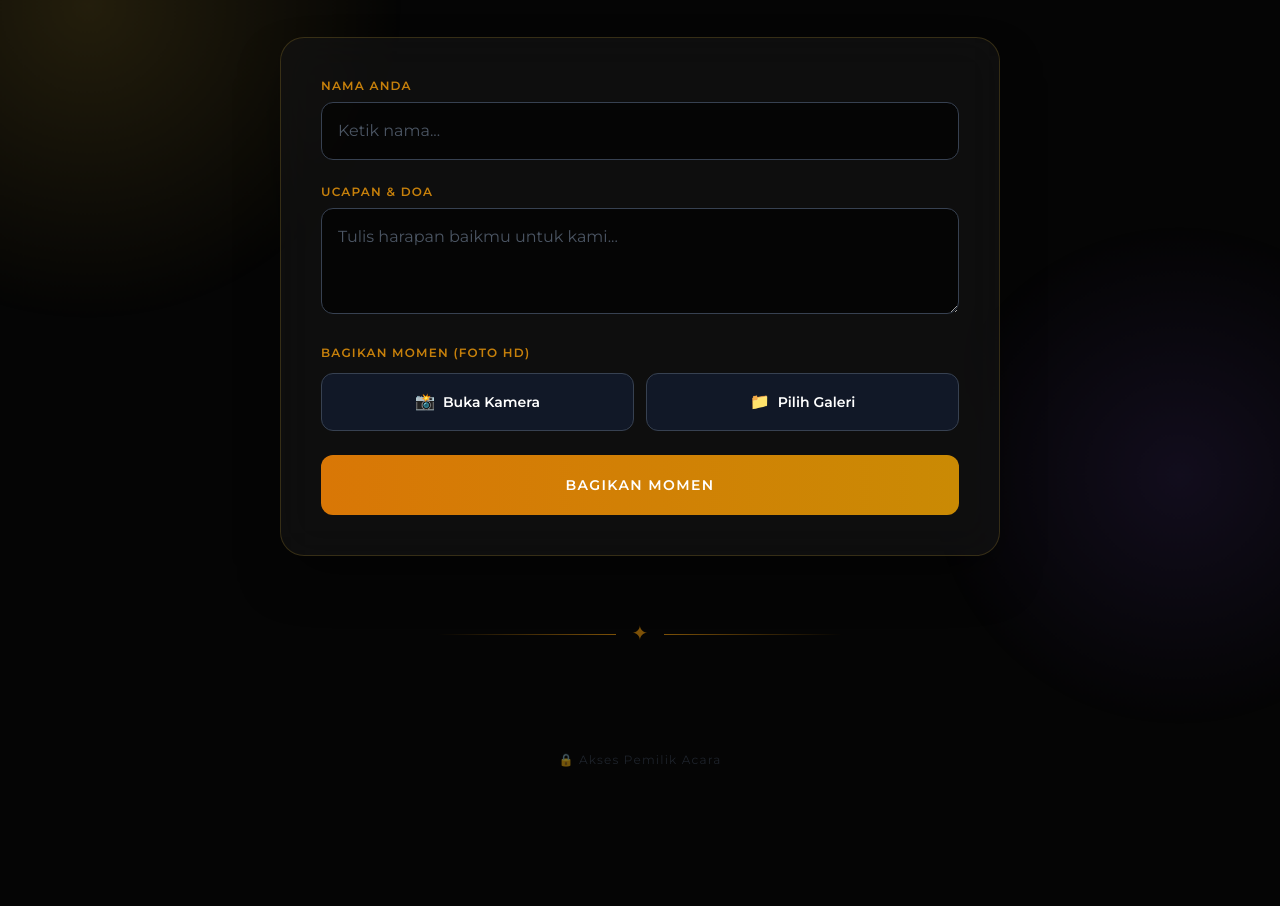
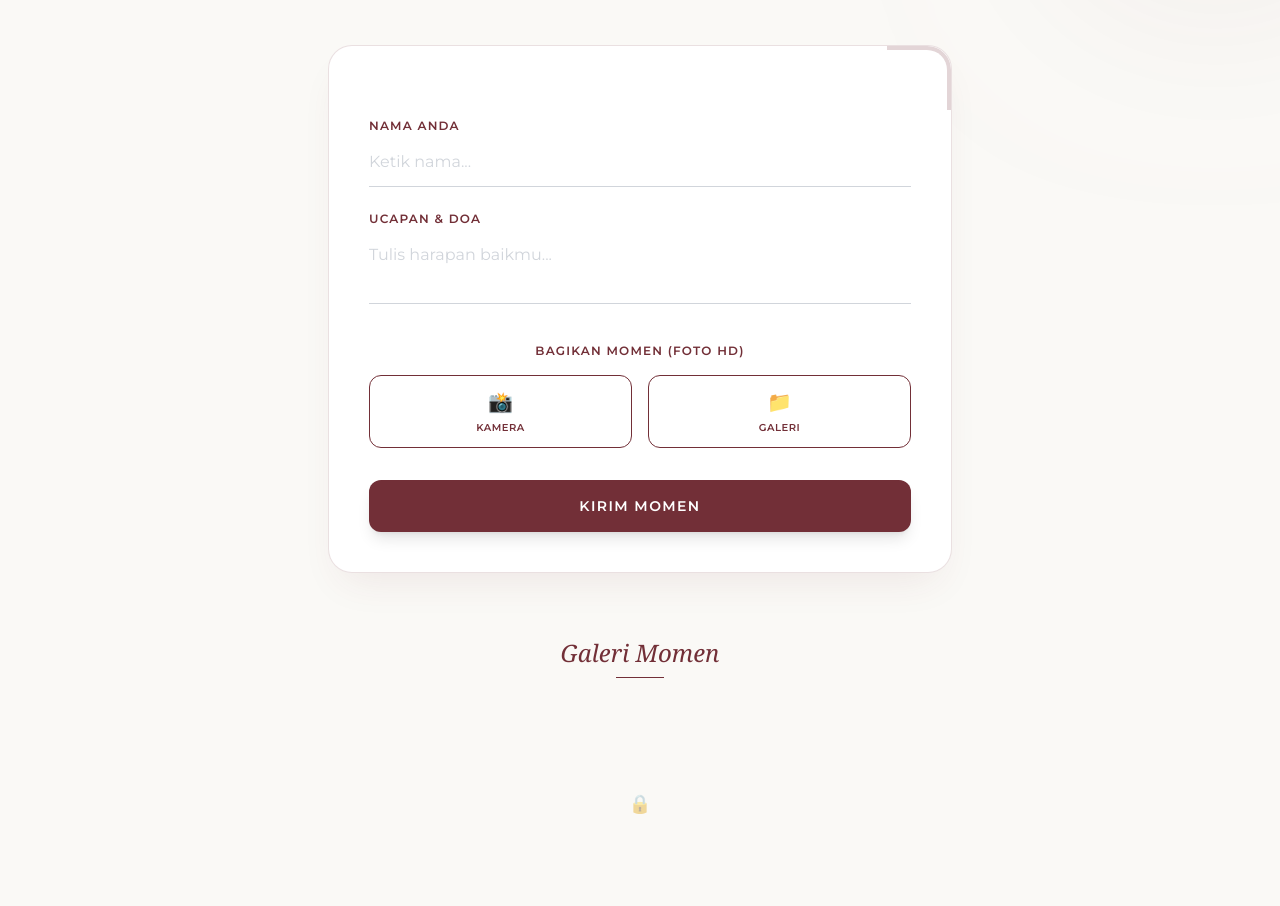
Before and after one commit to sarifarifin01/ARIFallForLINA, a plain HTML site: page index.html in a window 1280 px wide. Shown: the part 195-1101 px from the top of the page. Before the commit the page ends 1067 px from the top, so only its background shows below. Drawn offline with nearby package versions, Linux system fonts and the light colour scheme; no server answers; a web font is replaced by a local one.

Commit message:
Update index.html

```diff
--- a/index.html
+++ b/index.html
@@ -5,108 +5,117 @@
     <meta name="viewport" content="width=device-width, initial-scale=1.0">
     <title>Buku Tamu Digital - Wedding</title>
     <script src="https://cdn.tailwindcss.com"></script>
-    <!-- Font Mewah -->
-    <link href="https://fonts.googleapis.com/css2?family=Cinzel:wght@500;700&family=Montserrat:wght@300;400;600&display=swap" rel="stylesheet">
+    <link href="https://fonts.googleapis.com/css2?family=Playfair+Display:ital,wght@0,500;0,700;1,500&family=Montserrat:wght@300;400;500;600&display=swap" rel="stylesheet">
 
-    <!-- Load Firebase (Hanya Firestore) -->
+    <!-- Load Firebase -->
     <script src="https://www.gstatic.com/firebasejs/8.10.1/firebase-app.js"></script>
     <script src="https://www.gstatic.com/firebasejs/8.10.1/firebase-firestore.js"></script>
 
     <style>
-        body { font-family: 'Montserrat', sans-serif; background-color: #050505; color: #f3f4f6; }
-        .font-cinzel { font-family: 'Cinzel', serif; }
+        :root { --maroon: #722F37; --maroon-dark: #521f25; }
+        body { font-family: 'Montserrat', sans-serif; background-color: #FAF9F6; color: #333; }
+        .font-serif { font-family: 'Playfair Display', serif; }
+        .text-maroon { color: var(--maroon); }
+        .bg-maroon { background-color: var(--maroon); }
+        .border-maroon { border-color: var(--maroon); }
 
-        /* Animasi Background Mewah */
-        .bg-glow {
-            position: fixed; width: 50vw; height: 50vw; background: radial-gradient(circle, rgba(212,175,55,0.15) 0%, rgba(0,0,0,0) 70%);
-            top: -20%; left: -20%; z-index: -1; animation: float 10s infinite alternate;
-        }
-        .bg-glow-2 {
-            position: fixed; width: 40vw; height: 40vw; background: radial-gradient(circle, rgba(139,92,246,0.1) 0%, rgba(0,0,0,0) 70%);
-            bottom: -10%; right: -10%; z-index: -1; animation: float 15s infinite alternate-reverse;
-        }
-        @keyframes float { 0% { transform: translate(0, 0); } 100% { transform: translate(30px, 50px); } }
-
-        /* Efek Kaca Premium */
-        .glass-panel {
-            background: rgba(20, 20, 20, 0.6); backdrop-filter: blur(20px); -webkit-backdrop-filter: blur(20px);
-            border: 1px solid rgba(212, 175, 55, 0.2); box-shadow: 0 25px 50px -12px rgba(0, 0, 0, 0.5);
+        /* Elemen Kaca & Bayangan Lembut */
+        .card-elegant {
+            background: #FFFFFF;
+            border: 1px solid rgba(114, 47, 55, 0.15);
+            box-shadow: 0 20px 40px -15px rgba(114, 47, 55, 0.1);
         }
 
-        /* Layout Galeri Pinterest (Masonry) */
+        /* Layout Galeri */
         .masonry-grid { column-count: 1; column-gap: 1.5rem; }
         @media (min-width: 640px) { .masonry-grid { column-count: 2; } }
         .masonry-item { break-inside: avoid; margin-bottom: 1.5rem; }
+
+        /* Input Elegan Minimalis */
+        .input-elegant {
+            background: transparent;
+            border: none;
+            border-bottom: 1px solid #d1d5db;
+            border-radius: 0;
+            padding: 0.75rem 0;
+            transition: all 0.3s ease;
+        }
+        .input-elegant:focus {
+            outline: none;
+            border-bottom: 2px solid var(--maroon);
+        }
     </style>
 </head>
-<body class="relative min-h-screen pb-12 overflow-x-hidden">
+<body class="relative min-h-screen pb-12">
 
-    <!-- Latar Belakang -->
-    <div class="bg-glow"></div>
-    <div class="bg-glow-2"></div>
+    <!-- Ornamen Abstrak Latar Belakang -->
+    <div class="fixed top-0 left-0 w-full h-2 bg-maroon z-50"></div>
+    <div class="fixed top-[-10%] right-[-5%] w-64 h-64 bg-[#722F37] rounded-full mix-blend-multiply filter blur-[100px] opacity-10 z-0 pointer-events-none"></div>
 
-    <div class="max-w-3xl mx-auto p-4 sm:p-6 relative z-10 mt-8">
+    <div class="max-w-2xl mx-auto p-4 sm:p-6 relative z-10 mt-10">
 
         <!-- Header -->
         <div class="text-center mb-12">
-            <p class="text-[10px] sm:text-xs text-amber-500 tracking-[0.4em] uppercase font-semibold mb-3">The Wedding Celebration Of</p>
-            <h1 class="text-4xl sm:text-6xl font-cinzel font-bold text-transparent bg-clip-text bg-gradient-to-r from-amber-200 via-yellow-500 to-amber-200 mb-2 drop-shadow-lg">
+            <p class="text-[10px] sm:text-xs text-gray-500 tracking-[0.4em] uppercase font-semibold mb-3">The Wedding Celebration Of</p>
+            <h1 class="text-5xl sm:text-6xl font-serif font-bold text-maroon mb-2">
                 Lina & Sarif
             </h1>
-            <p class="text-sm sm:text-base text-gray-400 font-light tracking-widest mt-4">#ARIFallForLINA</p>
+            <p class="text-sm sm:text-base text-[#722F37]/70 font-medium tracking-widest mt-4">#ARIFallForLINA</p>
         </div>
 
         <!-- Form Input -->
-        <form id="guestForm" class="glass-panel p-6 sm:p-10 rounded-3xl mb-16 space-y-6">
-            <div class="grid grid-cols-1 sm:grid-cols-2 gap-6">
-                <div class="sm:col-span-2">
-                    <label class="block text-xs font-semibold tracking-widest text-amber-500/80 uppercase mb-2">Nama Anda</label>
-                    <input type="text" id="name" required class="w-full bg-black/60 border border-gray-700 p-4 rounded-xl focus:outline-none focus:border-amber-500 text-white transition placeholder-gray-600" placeholder="Ketik nama...">
+        <form id="guestForm" class="card-elegant p-8 sm:p-10 rounded-3xl mb-16 space-y-8 relative overflow-hidden">
+            <!-- Dekorasi Sudut -->
+            <div class="absolute top-0 right-0 w-16 h-16 border-t-4 border-r-4 border-maroon opacity-20 rounded-tr-3xl"></div>
+
+            <div class="space-y-6 relative z-10">
+                <div>
+                    <label class="block text-xs font-semibold tracking-widest text-maroon uppercase mb-1">Nama Anda</label>
+                    <input type="text" id="name" required class="w-full input-elegant text-gray-800 placeholder-gray-300" placeholder="Ketik nama...">
                 </div>
-                <div class="sm:col-span-2">
-                    <label class="block text-xs font-semibold tracking-widest text-amber-500/80 uppercase mb-2">Ucapan & Doa</label>
-                    <textarea id="message" required rows="3" class="w-full bg-black/60 border border-gray-700 p-4 rounded-xl focus:outline-none focus:border-amber-500 text-white transition placeholder-gray-600" placeholder="Tulis harapan baikmu untuk kami..."></textarea>
+                <div>
+                    <label class="block text-xs font-semibold tracking-widest text-maroon uppercase mb-1">Ucapan & Doa</label>
+                    <textarea id="message" required rows="2" class="w-full input-elegant text-gray-800 placeholder-gray-300 resize-none" placeholder="Tulis harapan baikmu..."></textarea>
                 </div>
             </div>
 
             <!-- Area Unggah Foto HD -->
-            <div>
-                <label class="block text-xs font-semibold tracking-widest text-amber-500/80 uppercase mb-3">Bagikan Momen (Foto HD)</label>
+            <div class="relative z-10">
+                <label class="block text-xs font-semibold tracking-widest text-maroon uppercase mb-4 text-center">Bagikan Momen (Foto HD)</label>
 
-                <!-- Input file disembunyikan, diganti tombol custom -->
                 <input type="file" id="photoCamera" accept="image/*" capture="environment" class="hidden" onchange="previewFile('photoCamera')">
                 <input type="file" id="photoGallery" accept="image/*" class="hidden" onchange="previewFile('photoGallery')">
 
-                <div class="flex gap-3">
-                    <button type="button" onclick="document.getElementById('photoCamera').click()" class="flex-1 bg-gray-900 border border-gray-700 hover:border-amber-500/50 text-white p-4 rounded-xl flex items-center justify-center gap-2 transition">
-                        📸 <span class="text-sm font-semibold">Buka Kamera</span>
+                <div class="flex gap-4">
+                    <button type="button" onclick="document.getElementById('photoCamera').click()" class="flex-1 bg-white border border-maroon text-maroon hover:bg-[#722F37] hover:text-white p-3 rounded-xl flex flex-col items-center justify-center gap-1 transition duration-300">
+                        <span class="text-xl">📸</span>
+                        <span class="text-[10px] font-bold tracking-wider uppercase">Kamera</span>
                     </button>
-                    <button type="button" onclick="document.getElementById('photoGallery').click()" class="flex-1 bg-gray-900 border border-gray-700 hover:border-amber-500/50 text-white p-4 rounded-xl flex items-center justify-center gap-2 transition">
-                        📁 <span class="text-sm font-semibold">Pilih Galeri</span>
+                    <button type="button" onclick="document.getElementById('photoGallery').click()" class="flex-1 bg-white border border-maroon text-maroon hover:bg-[#722F37] hover:text-white p-3 rounded-xl flex flex-col items-center justify-center gap-1 transition duration-300">
+                        <span class="text-xl">📁</span>
+                        <span class="text-[10px] font-bold tracking-wider uppercase">Galeri</span>
                     </button>
                 </div>
-                <p id="file-status" class="text-xs text-green-400 mt-2 hidden">✓ Foto HD siap dikirim</p>
+                <p id="file-status" class="text-xs text-maroon text-center font-medium mt-3 hidden">✓ Foto disiapkan</p>
             </div>
 
-            <button type="submit" id="btnSubmit" class="w-full bg-gradient-to-r from-amber-600 to-yellow-600 text-white font-bold text-sm tracking-widest uppercase py-5 rounded-xl mt-4 hover:shadow-[0_0_20px_rgba(217,171,85,0.4)] transition transform active:scale-[0.98]">
-                Bagikan Momen
+            <button type="submit" id="btnSubmit" class="w-full bg-maroon text-white font-semibold text-sm tracking-widest uppercase py-4 rounded-xl mt-4 shadow-lg hover:shadow-xl hover:bg-[#521f25] transition duration-300 relative z-10">
+                Kirim Momen
             </button>
         </form>
 
-        <!-- Garis Pembatas Estetik -->
-        <div class="flex items-center justify-center mb-10 opacity-50">
-            <div class="h-[1px] w-1/4 bg-gradient-to-r from-transparent to-amber-500"></div>
-            <div class="mx-4 text-amber-500 font-cinzel text-xl">✦</div>
-            <div class="h-[1px] w-1/4 bg-gradient-to-l from-transparent to-amber-500"></div>
+        <!-- Galeri -->
+        <div class="text-center mb-8">
+            <h2 class="text-2xl font-serif italic text-maroon">Galeri Momen</h2>
+            <div class="w-12 h-[1px] bg-maroon mx-auto mt-2"></div>
         </div>
 
-        <!-- Galeri -->
         <div id="gallery" class="masonry-grid"></div>
 
-        <!-- Tombol Rahasia Admin -->
-        <div class="text-center mt-16 pb-8">
-            <button onclick="adminLogin()" class="text-gray-700 hover:text-amber-500 transition text-xs tracking-widest flex items-center justify-center gap-2 mx-auto">
-                <span class="opacity-50">🔒 Akses Pemilik Acara</span>
+        <!-- Tombol Rahasia Admin (Hanya Gembok Tanpa Teks) -->
+        <div class="text-center mt-20 pb-4">
+            <button onclick="adminLogin()" class="text-gray-300 hover:text-maroon transition text-lg opacity-40 hover:opacity-100">
+                🔒
             </button>
         </div>
     </div>
@@ -123,12 +132,10 @@
         firebase.initializeApp(firebaseConfig);
         const db = firebase.firestore();
 
-        // Variabel Penyimpanan
         let myPosts = JSON.parse(localStorage.getItem('guestbook_my_posts')) || [];
         let isAdmin = localStorage.getItem('guestbook_admin') === 'sarifarifin1901@gmail.com';
         let selectedFile = null;
 
-        // Fungsi Notifikasi File Dipilih
         window.previewFile = function(inputId) {
             selectedFile = document.getElementById(inputId).files[0];
             if(selectedFile) {
@@ -136,25 +143,18 @@
             }
         }
 
-        // Fitur Login Admin (Rahasia)
+        // Login Admin Tanpa Teks Keterangan
         window.adminLogin = function() {
-            if (isAdmin) {
-                alert("Kamu sudah login sebagai Admin. Kamu bisa menghapus foto siapa saja.");
-                return;
-            }
-            const email = prompt("Masukkan Email Pemilik Acara:");
+            if (isAdmin) return;
+            const email = prompt(""); // Pop-up kosong tanpa instruksi
             if (email === 'sarifarifin1901@gmail.com') {
                 localStorage.setItem('guestbook_admin', email);
-                alert("Akses Pemilik diaktifkan! Semua foto sekarang memunculkan tombol hapus.");
                 location.reload();
-            } else if (email) {
-                alert("Akses ditolak. Email tidak terdaftar.");
             }
         }
 
-        // Kompresi HD (1280px) untuk menjaga kualitas gambar
         function compressPhoto(file) {
-            return new Promise((resolve, reject) => {
+            return new Promise((resolve) => {
                 const reader = new FileReader();
                 reader.readAsDataURL(file);
                 reader.onload = (event) => {
@@ -162,7 +162,6 @@
                     img.src = event.target.result;
                     img.onload = () => {
                         const canvas = document.createElement('canvas');
-                        // Kualitas ditingkatkan ke HD (1280px)
                         const MAX_WIDTH = 1280;
                         let width = img.width;
                         let height = img.height;
@@ -177,18 +176,16 @@
                         const ctx = canvas.getContext('2d');
                         ctx.drawImage(img, 0, 0, width, height);
 
-                        // Kualitas render diubah dari 0.6 menjadi 0.85 untuk gambar lebih jernih
                         resolve(canvas.toDataURL('image/jpeg', 0.85));
                     };
                 };
             });
         }
 
-        // Proses Submit Form
         document.getElementById('guestForm').addEventListener('submit', async (e) => {
             e.preventDefault();
             const btn = document.getElementById('btnSubmit');
-            btn.innerHTML = "Memproses HD... ⏳";
+            btn.innerHTML = "Memproses...";
             btn.disabled = true;
 
             const name = document.getElementById('name').value;
@@ -199,10 +196,7 @@
                 if (selectedFile) {
                     photoUrl = await compressPhoto(selectedFile);
 
-                    // Mencegah file lebih dari 1MB agar database gratis tidak error
                     if(photoUrl.length > 1048487) {
-                        alert("Foto terlalu kompleks. Mengurangi ukuran...");
-                        // Otomatis turunkan kualitas sedikit jika file terlalu besar
                         const img = new Image();
                         img.src = photoUrl;
                         await new Promise(r => img.onload = r);
@@ -226,27 +220,24 @@
                 e.target.reset();
                 selectedFile = null;
                 document.getElementById('file-status').classList.add('hidden');
-                alert("Momen ajaib berhasil dikirim!");
             } catch (error) {
-                alert("Terjadi kesalahan: " + error.message);
+                alert("Error: " + error.message);
             }
 
-            btn.innerHTML = "Bagikan Momen";
+            btn.innerHTML = "Kirim Momen";
             btn.disabled = false;
         });
 
-        // Fungsi Hapus Postingan
         window.deletePost = async function(docId) {
-            if (confirm("Hapus momen ini dari galeri?")) {
+            if (confirm("Hapus?")) {
                 try {
                     await db.collection("guestbook").doc(docId).delete();
                 } catch (error) {
-                    alert("Gagal menghapus: " + error.message);
+                    alert("Error: " + error.message);
                 }
             }
         };
 
-        // Render Galeri
         db.collection("guestbook").orderBy("timestamp", "desc").onSnapshot((snapshot) => {
             const gallery = document.getElementById('gallery');
             gallery.innerHTML = '';
@@ -255,22 +246,21 @@
                 const data = doc.data();
                 const docId = doc.id;
 
-                // Cek Izin Hapus (Apakah dia pemilik postingan ATAU admin)
                 const isMyPost = myPosts.includes(docId);
                 const canDelete = isMyPost || isAdmin;
 
                 const deleteBtnHtml = canDelete
-                    ? `<button onclick="deletePost('${docId}')" class="text-red-500 hover:text-red-400 bg-red-950/40 px-2 py-1 rounded text-xs transition">Hapus</button>`
+                    ? `<button onclick="deletePost('${docId}')" class="text-xs text-red-700 bg-red-100 hover:bg-red-200 px-2 py-1 rounded transition">✕</button>`
                     : ``;
 
                 gallery.innerHTML += `
-                    <div class="masonry-item glass-panel p-5 rounded-2xl">
-                        <div class="flex justify-between items-start mb-4">
-                            <p class="font-bold text-amber-500 text-lg font-cinzel">${data.name}</p>
+                    <div class="masonry-item card-elegant p-5 rounded-2xl">
+                        <div class="flex justify-between items-start mb-3">
+                            <p class="font-bold text-maroon text-lg font-serif">${data.name}</p>
                             ${deleteBtnHtml}
                         </div>
-                        <p class="text-sm text-gray-200 leading-relaxed font-light mb-4 italic">"${data.message}"</p>
-                        ${data.photoUrl ? `<img src="${data.photoUrl}" class="w-full rounded-lg shadow-md border border-gray-700/50 object-cover">` : ''}
+                        <p class="text-sm text-gray-700 leading-relaxed font-medium italic mb-4">"${data.message}"</p>
+                        ${data.photoUrl ? `<img src="${data.photoUrl}" class="w-full rounded-xl shadow-sm border border-gray-100 object-cover">` : ''}
                     </div>
                 `;
             });
```
